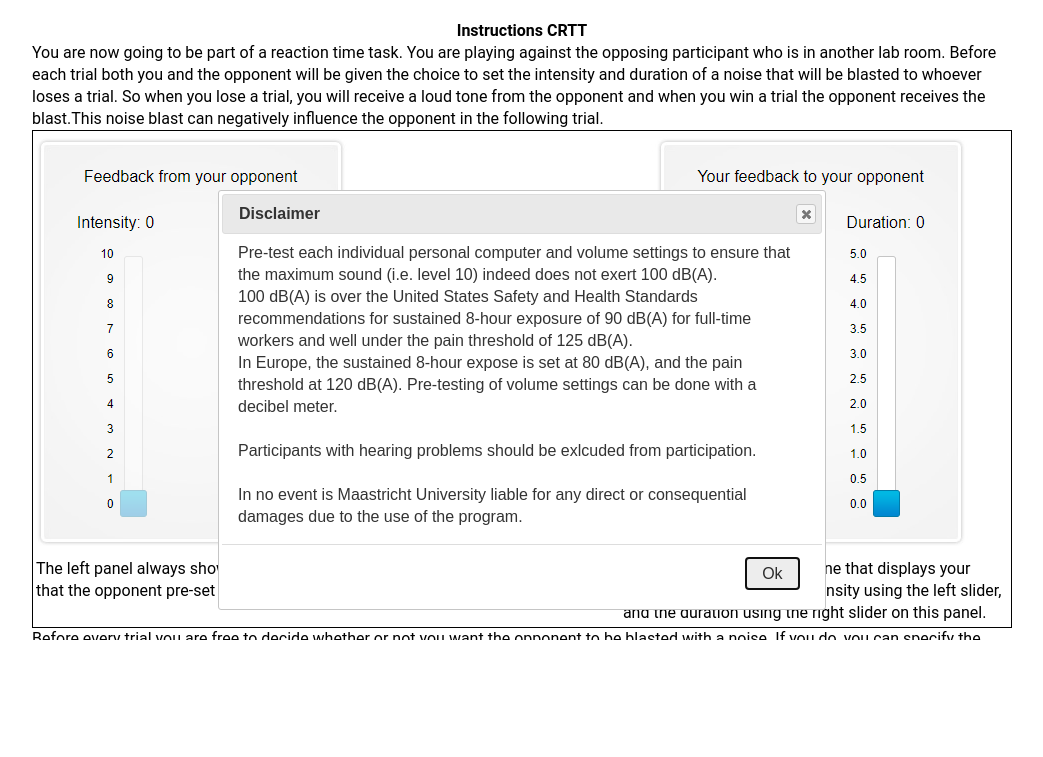
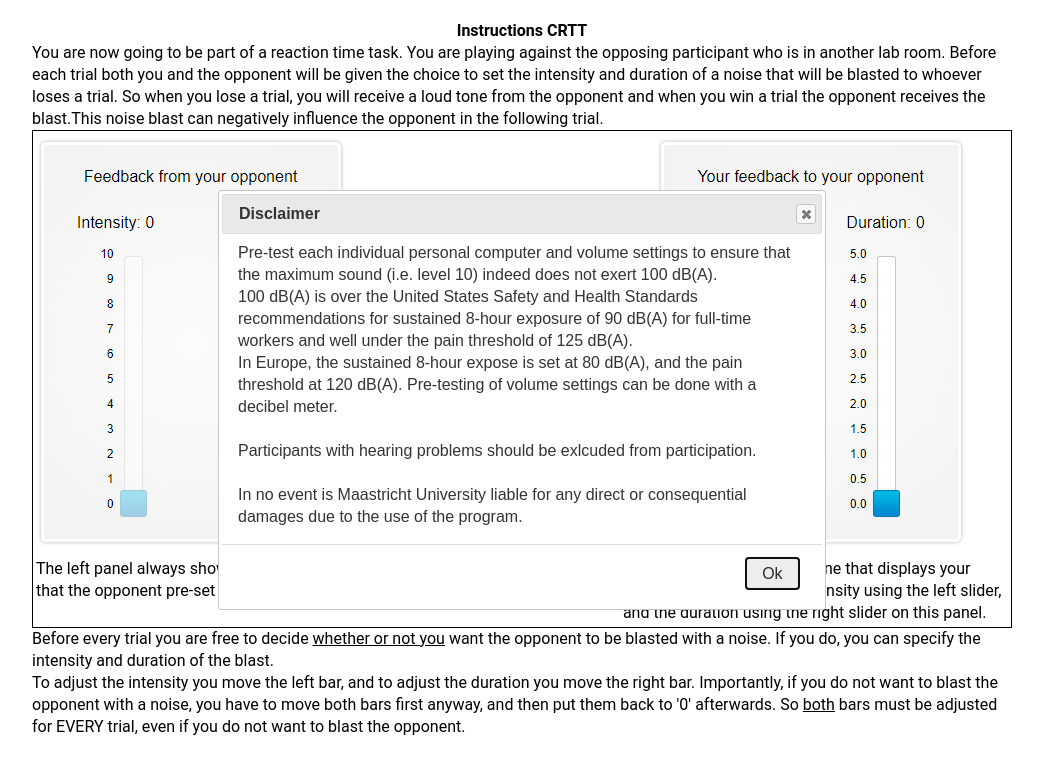
Before and after one commit to jprhile/crtt-task, a plain HTML site: page crtt/crtt.html in a window 1280 px wide. Shown: the top 757 px of the page, without its empty margins (118-1161 px from the left). Drawn offline with Linux system fonts and the light colour scheme.

Commit message:
Update crtt.html

```diff
--- a/crtt/crtt.html
+++ b/crtt/crtt.html
@@ -342,13 +342,6 @@ function sendResultsToQualtrics() {
   };
 
 	</script>
-<style>
-  html, body {
-    margin: 0;
-    padding: 0;
-    overflow: hidden;
-  }
-</style>
 
 </head>
 
```
